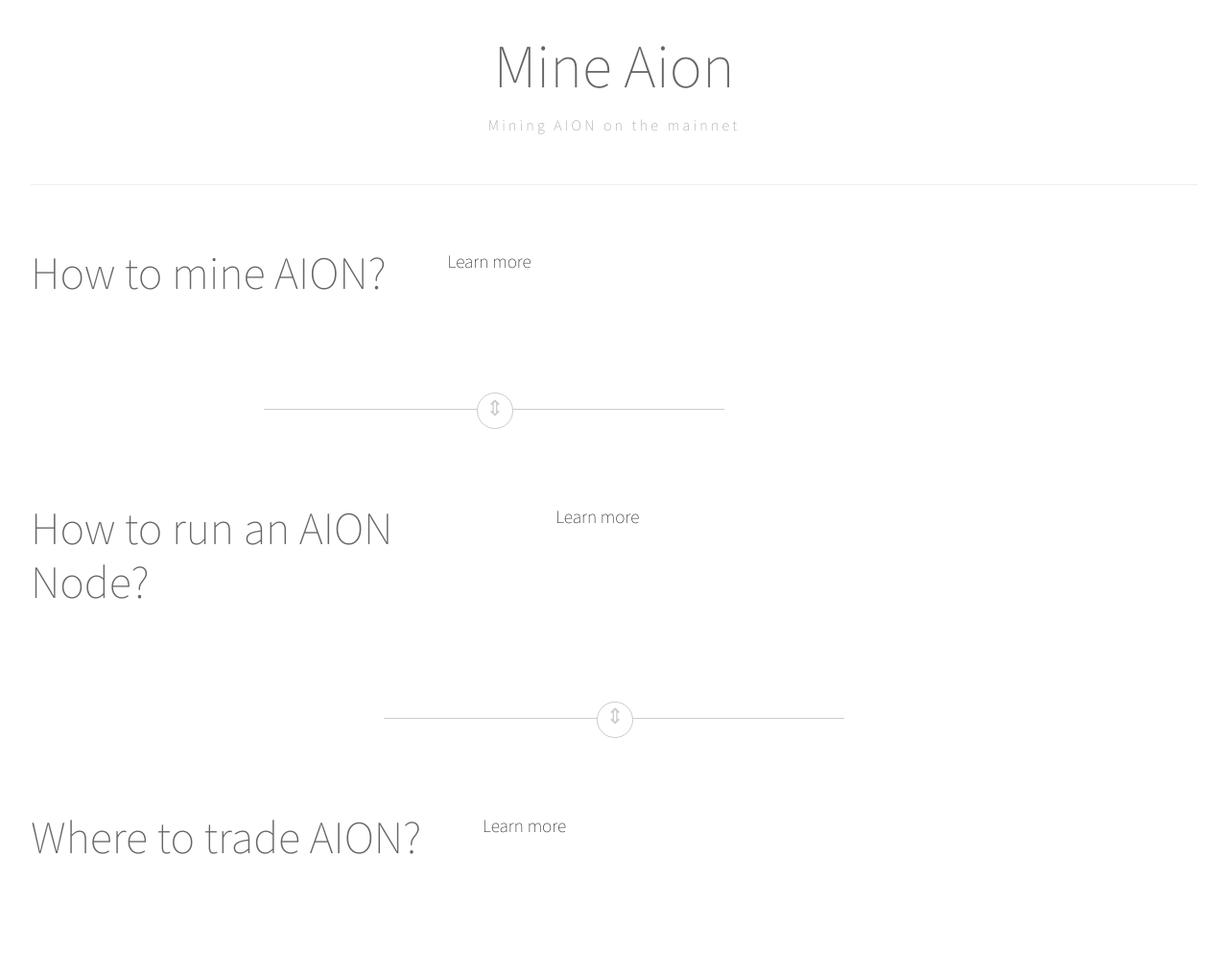
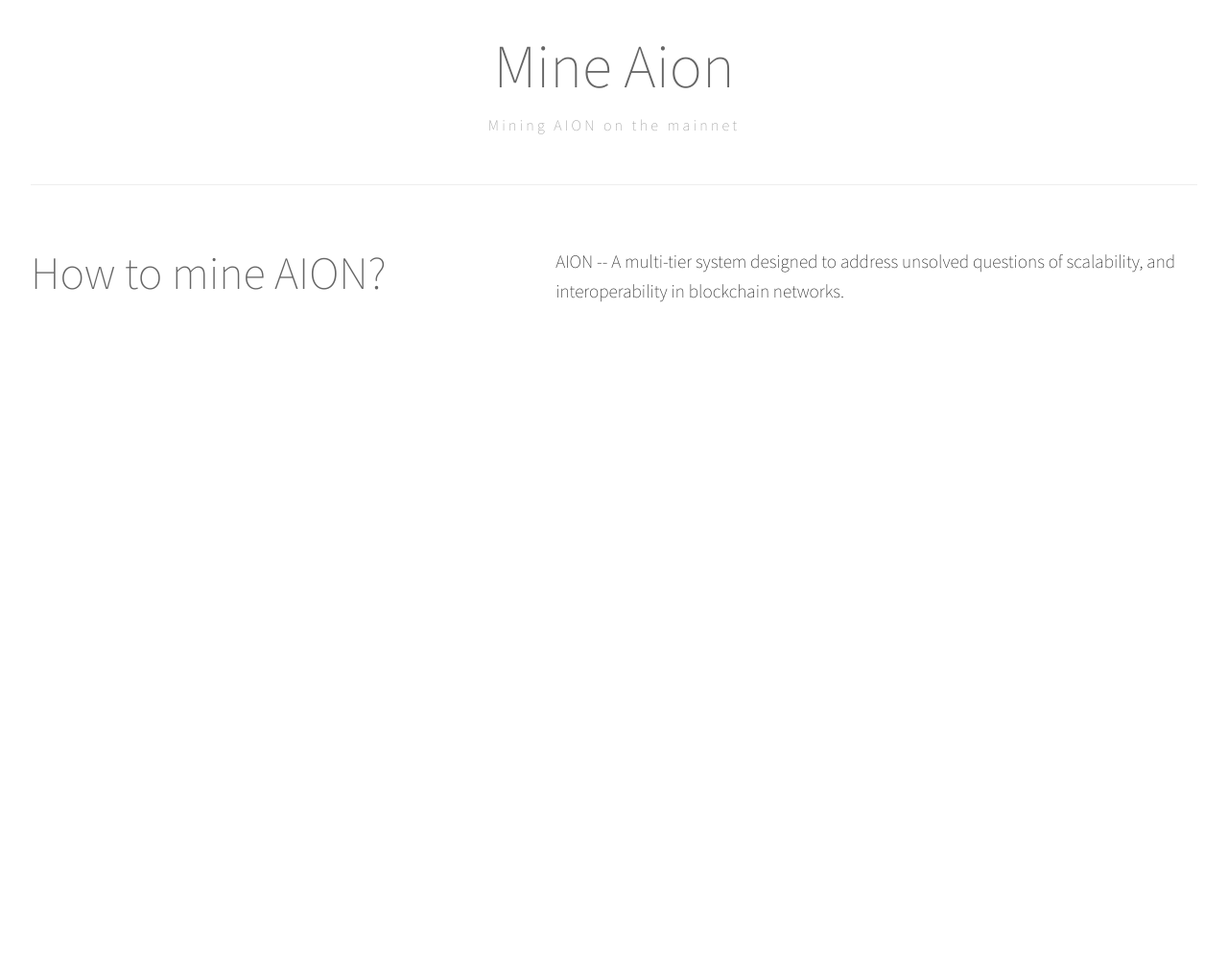
Before and after one commit to mineaion/mineaion.github.io, a plain HTML site: page index.html in a window 1280 px wide. Shown: the top 1018 px of the page at 96% size. After the commit the page ends 800 px from the top, so only its background shows below. Drawn offline with Linux system fonts and the light colour scheme; a script that the page names is missing.

Commit message:
Update index.html

```diff
--- a/index.html
+++ b/index.html
@@ -168,30 +168,11 @@
           <h2>How to mine AION?</h2>
       </header>
       <div class="content">
-        <p>Learn more</p>
-      </div>
-    </article>
-
-    <article>
-      <header>
-        <div class="stick">
-          <h2>How to run an AION Node?</h2>
-      </header>
-      <div class="content">
-        <p>Learn more</p>
+        <p>AION -- A multi-tier system designed to address unsolved questions of scalability, and interoperability in blockchain networks.</p>
       </div>
     </article>
 
 
-     <article>
-      <header>
-        <div class="stick">
-          <h2>Where to trade AION?</h2>
-      </header>
-      <div class="content">
-        <p>Learn more</p>
-      </div>
-    </article>
   </section>
 </div>
 
```
